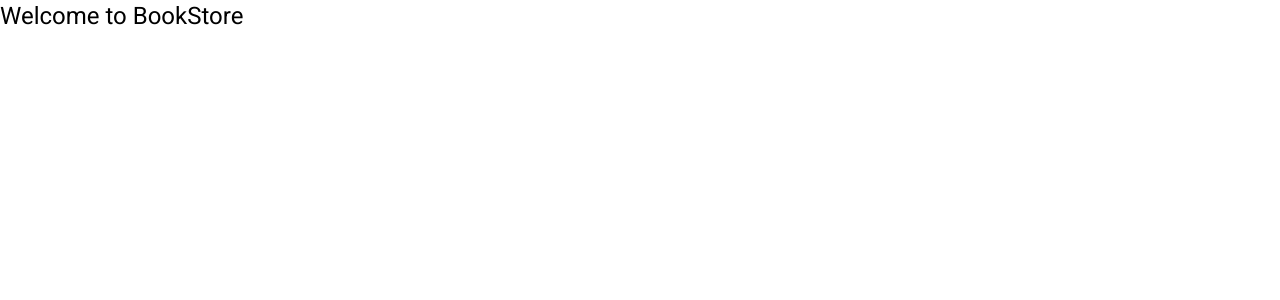
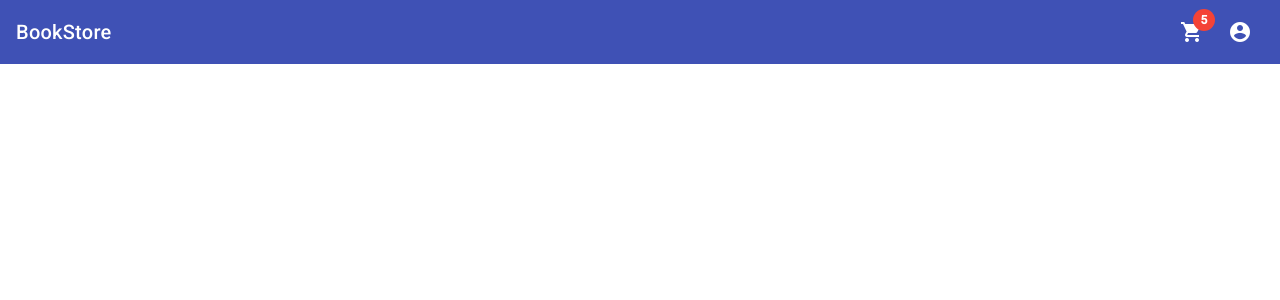
Before and after one commit to rafaacqv/BookStore-WEB, an Angular app: page / in a window 1280 px wide. Shown: the top 300 px of the page. Built offline with nearby package versions, Linux system fonts and the light colour scheme.

Commit message:
Implemented navbar

```diff
--- a/src/app/app.component.html
+++ b/src/app/app.component.html
@@ -1 +1 @@
-<h1>Welcome to BookStore</h1>
+<app-nav-bar></app-nav-bar>
--- /dev/null
+++ b/src/app/components/nav-bar/nav-bar.component.css
@@ -0,0 +1,7 @@
+.logo {
+  cursor: pointer;
+}
+
+.toolbar-spacer {
+  flex: 1 1 auto;
+}
--- /dev/null
+++ b/src/app/components/nav-bar/nav-bar.component.html
@@ -0,0 +1,10 @@
+<mat-toolbar color="primary">
+  <span class= "logo">BookStore</span>
+  <span class="toolbar-spacer"></span>
+  <button mat-icon-button class="example-icon favorite-icon" aria-label="Shopping cart icon">
+    <mat-icon matBadge="5" matBadgeColor="warn">shopping_cart</mat-icon>
+  </button>
+  <button mat-icon-button class="example-icon" aria-label="Account icon">
+    <mat-icon>account_circle</mat-icon>
+  </button>
+</mat-toolbar>
```
Also changed, not shown: src/app/app.module.ts (+14 -2 lines), src/app/components/nav-bar/nav-bar.component.ts (added, +10 -0 lines).
